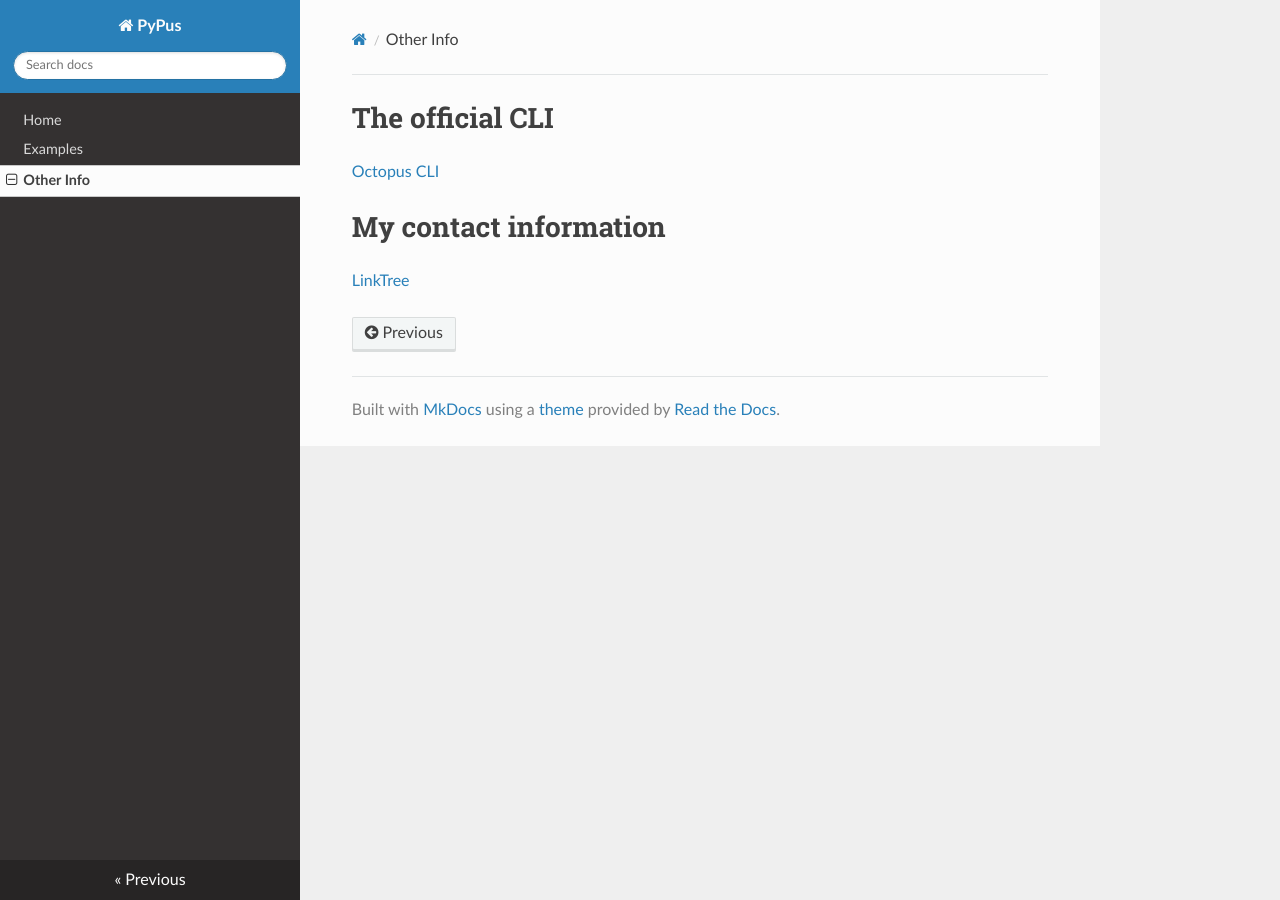
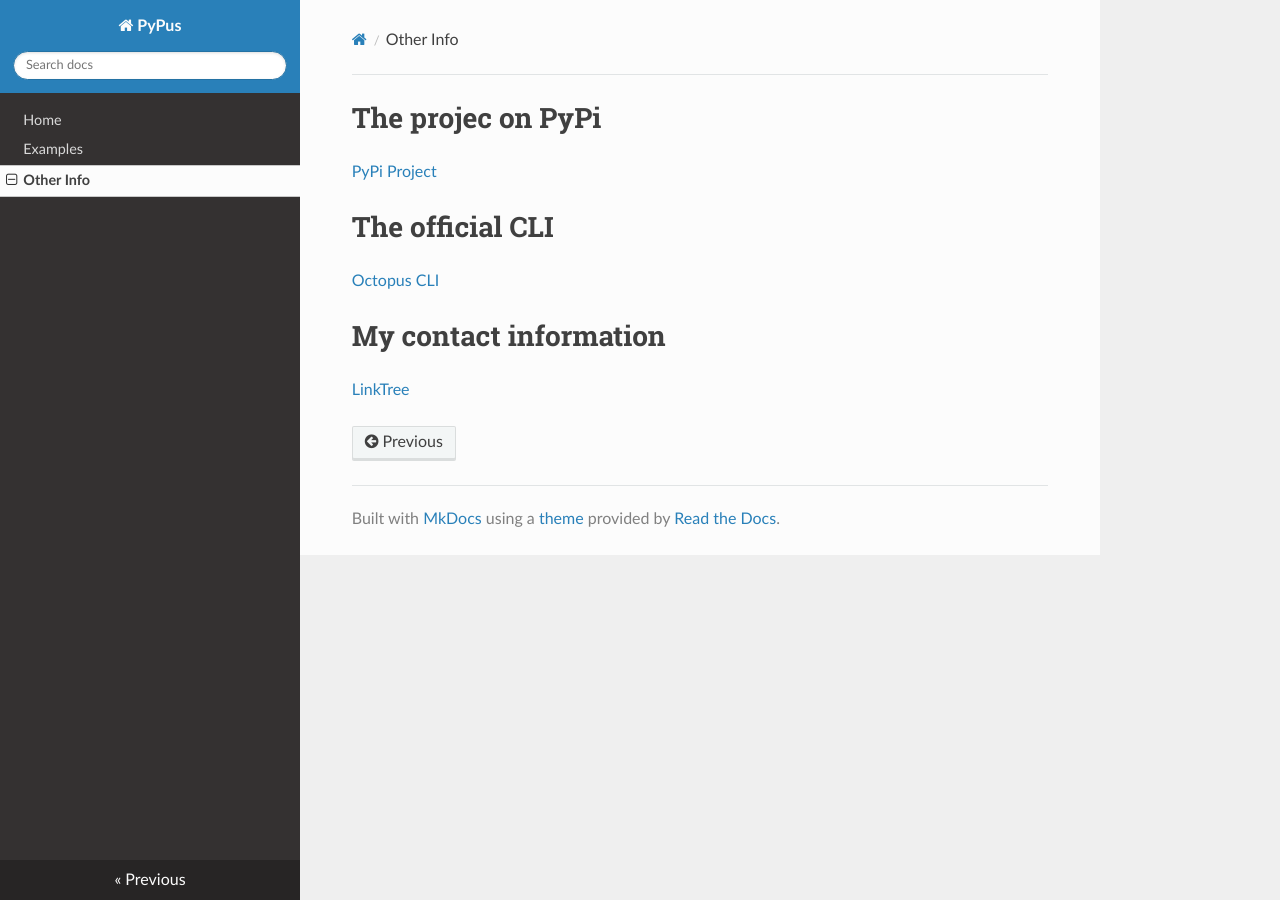
Before and after one commit to maytwentyone/pypus, an MkDocs documentation site: the page built from docs/about.md, in a window 1280 px wide. Built offline with MkDocs 1.6.1, drawn with Linux system fonts in a browser that asks for light colours; nearby versions of some CDN libraries.

Commit message:
Doc update

```diff
--- a/docs/about.md
+++ b/docs/about.md
@@ -1,3 +1,6 @@
+# The projec on PyPi
+[PyPi Project](https://pypi.org/project/pypus)
+
 # The official CLI
 [Octopus CLI](https://octopus.com/docs/octopus-rest-api/octopus-cli)
 
```
